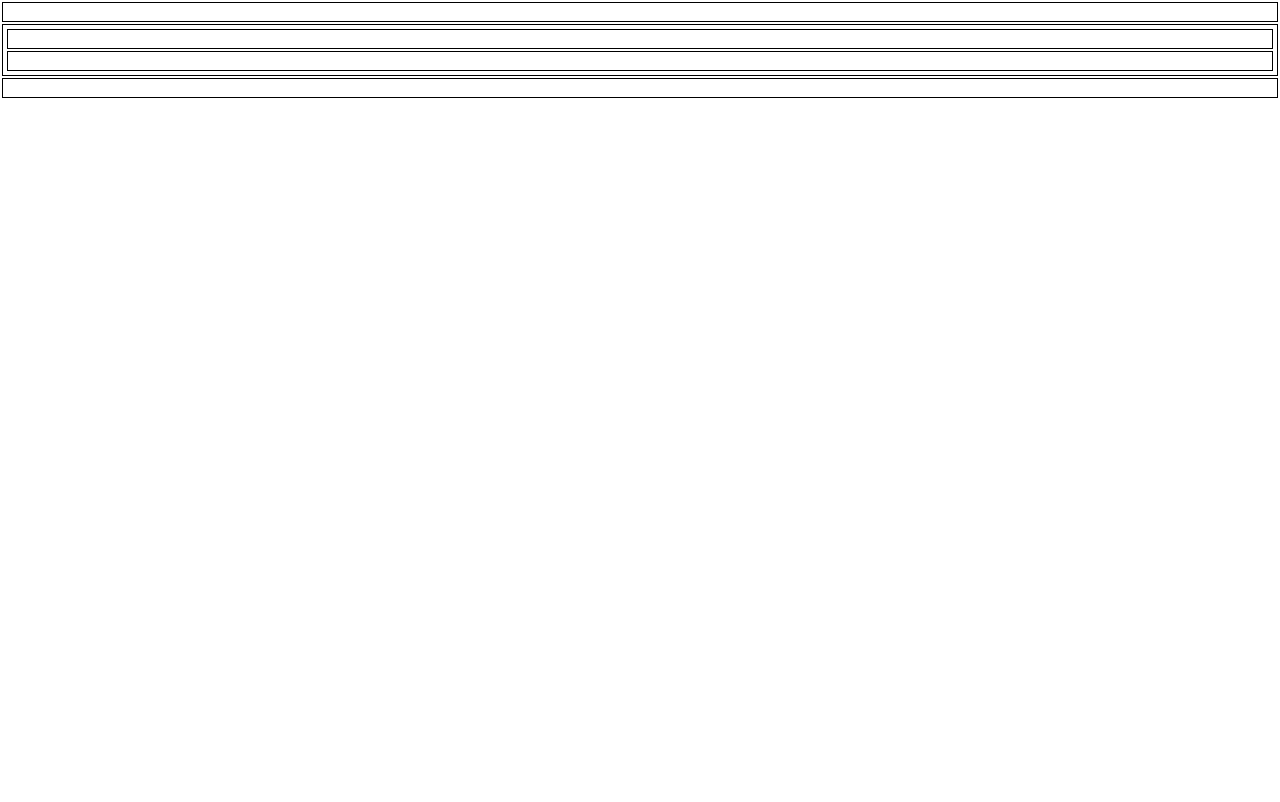
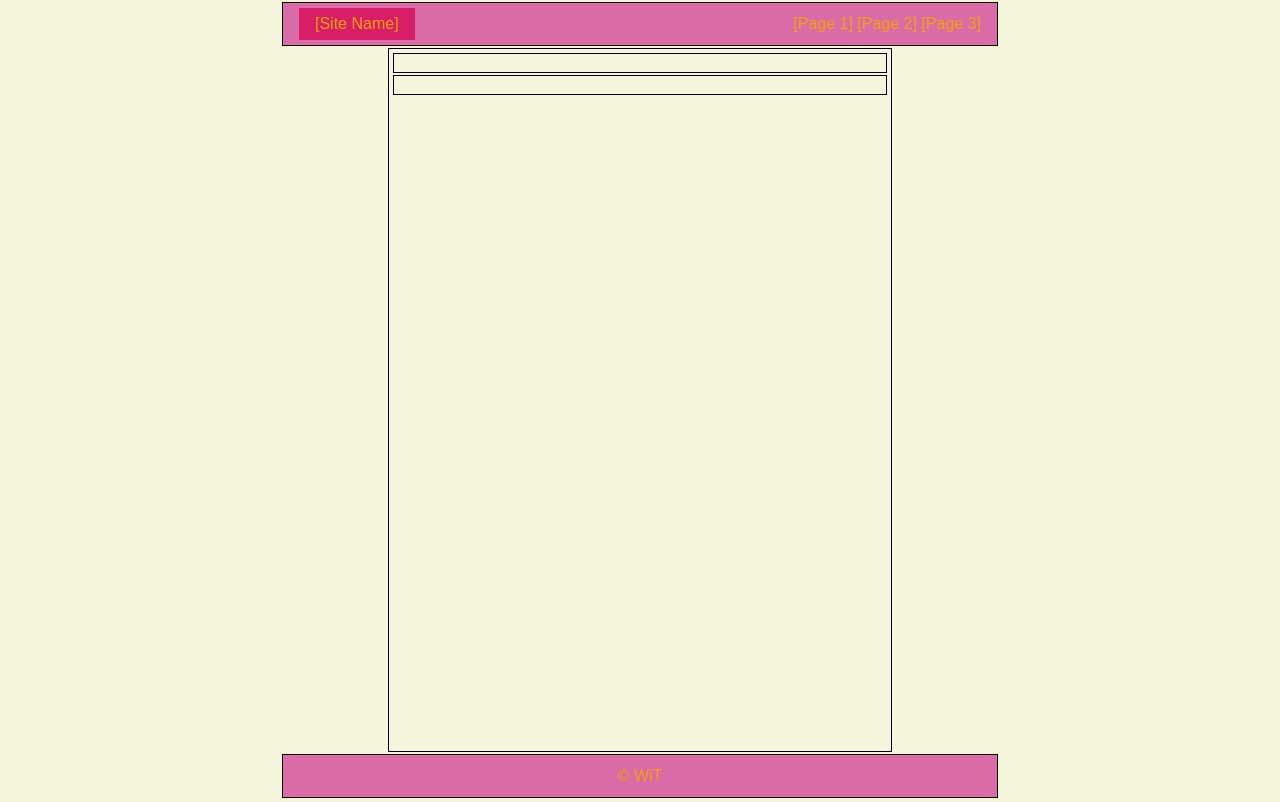
Before and after one commit to DesireAnunobi/code-PA-WIT, a plain HTML site: page src/index.html in a window 1280 px wide. Drawn offline with Linux system fonts and the light colour scheme.

Commit message:
Header / Footer Stlying

```diff
--- a/src/index.html
+++ b/src/index.html
@@ -9,12 +9,20 @@
 </head>
 
 <body>
-  <header></header>
+  <header> <a class="logo" href="index.html">[Site Name]</a>
+    <nav>
+        <a href="#">[Page 1]</a>
+        <a href="#">[Page 2]</a>
+        <a href="#">[Page 3]</a>
+    </nav>
+  </header>
   <main>
     <section></section>
     <section></section>
   </main>
-  <footer></footer>
+  <footer>
+    <p>&copy; WiT</p>
+  </footer>
 </body>
 
 </html>
--- a/src/styles/styles.css
+++ b/src/styles/styles.css
@@ -1,4 +1,4 @@
-header,
+  header,
   main,
   aside,
   footer,
@@ -22,3 +22,79 @@
     height: 100vh;
     font-family: Arial, Helvetica, sans-serif;
   }
+
+  :root {
+    --min-width: 15rem;
+    --header-height: 3rem;
+    --large-padding: 1rem;
+    --text: rgb(247, 161, 3);
+    --background: beige;
+    --logo-button:  rgba(218, 28, 101, 0.959);
+    --background-fade: rgba(212, 83, 159, 0.849);
+  }
+
+  body {
+    min-width: var(--min-width);
+    max-width: calc(var(--min-width) * 3);
+    margin: 0 auto;
+    display: grid;
+    grid-template-rows: var(--header-height) auto var(--header-height);
+    color: var(--text);
+    background-color: var(--background);
+}
+
+  body>main {
+    min-width: var(--min-width);
+    max-width: 70%;
+    width: 100%;
+    margin: 0 auto;
+  }
+
+  body>header {
+    grid-row: 1;
+  }
+
+  body>main {
+    grid-row: 2;
+  }
+
+  body>footer {
+    grid-row: 3;
+  }
+
+  body>header,
+  body>footer {
+      display: flex;
+      justify-content: space-between;
+      align-items: center;
+      flex-shrink: 0;
+      padding: var(--large-padding);
+    }
+
+ body > footer {
+        justify-content: center;
+    }
+
+a,
+a:hover,
+a:visited {
+    color: var(--text);
+    text-decoration: none;
+}
+
+a:hover {
+    text-decoration: underline;
+}
+
+body > header > a {
+    background-color: var(--logo-button);
+    height: calc(var(--header-height) / 2);
+    padding: var(--large-padding);
+    display: flex;
+    align-items: center;
+  }
+
+  body>header,
+  body>footer {
+    background-color: var(--background-fade);
+  }
```
